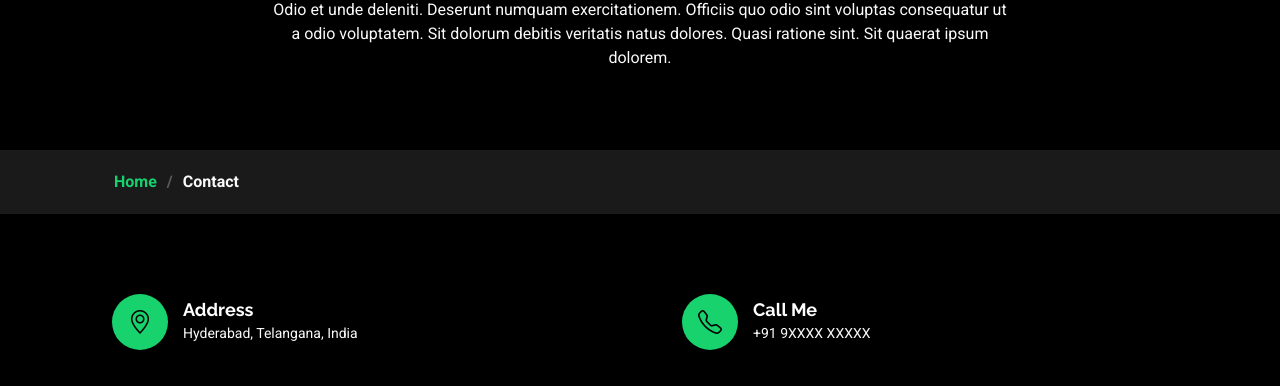
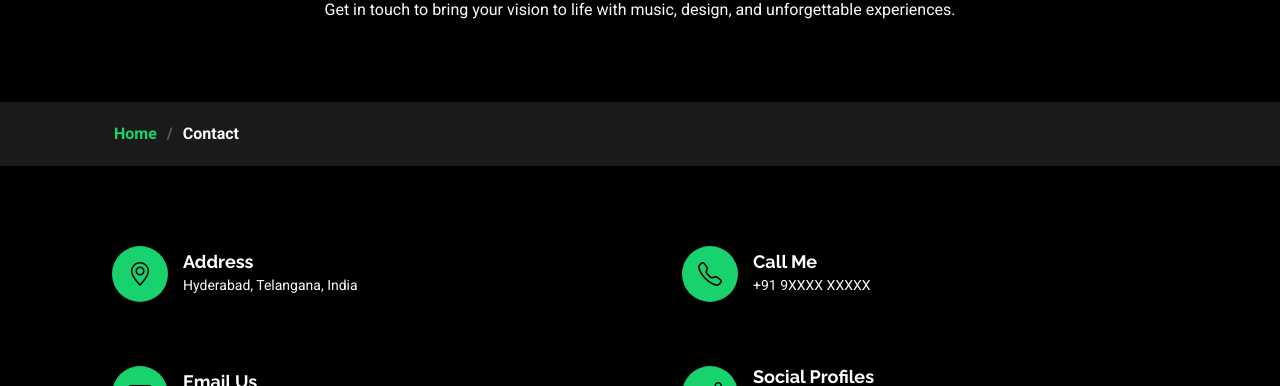
Before and after one commit to draftright/jackjigg, a plain HTML site: page contact.html in a window 1280 px wide. Shown: the part 217-603 px from the top of the page. Drawn offline with Linux system fonts and the light colour scheme.

Commit message:
updated contact & favico

```diff
--- a/contact.html
+++ b/contact.html
@@ -8,11 +8,7 @@
   <meta name="description" content="">
   <meta name="keywords" content="">
 
-  <!-- Favicons -->
-  <link href="assets/img/favicon.png" rel="icon">
-  <link href="assets/img/apple-touch-icon.png" rel="apple-touch-icon">
-
-  <!-- Fonts -->
+   <!-- Fonts -->
   <link href="https://fonts.googleapis.com" rel="preconnect">
   <link href="https://fonts.gstatic.com" rel="preconnect" crossorigin>
   <link href="https://fonts.googleapis.com/css2?family=Roboto:ital,wght@0,100;0,300;0,400;0,500;0,700;0,900;1,100;1,300;1,400;1,500;1,700;1,900&family=Poppins:ital,wght@0,100;0,200;0,300;0,400;0,500;0,600;0,700;0,800;0,900;1,100;1,200;1,300;1,400;1,500;1,600;1,700;1,800;1,900&family=Raleway:ital,wght@0,100;0,200;0,300;0,400;0,500;0,600;0,700;0,800;0,900;1,100;1,200;1,300;1,400;1,500;1,600;1,700;1,800;1,900&display=swap" rel="stylesheet">
@@ -69,7 +65,7 @@
           <div class="row d-flex justify-content-center text-center">
             <div class="col-lg-8">
               <h1>Contact</h1>
-              <p class="mb-0">Odio et unde deleniti. Deserunt numquam exercitationem. Officiis quo odio sint voluptas consequatur ut a odio voluptatem. Sit dolorum debitis veritatis natus dolores. Quasi ratione sint. Sit quaerat ipsum dolorem.</p>
+              <p class="mb-0">Get in touch to bring your vision to life with music, design, and unforgettable experiences.</p>
             </div>
           </div>
         </div>
```
Also changed, not shown: about.html (+0 -3 lines), index.html (+0 -3 lines), portfolio.html (+1 -3 lines), services.html (+0 -3 lines), assets/img/favicon.png (deleted).
